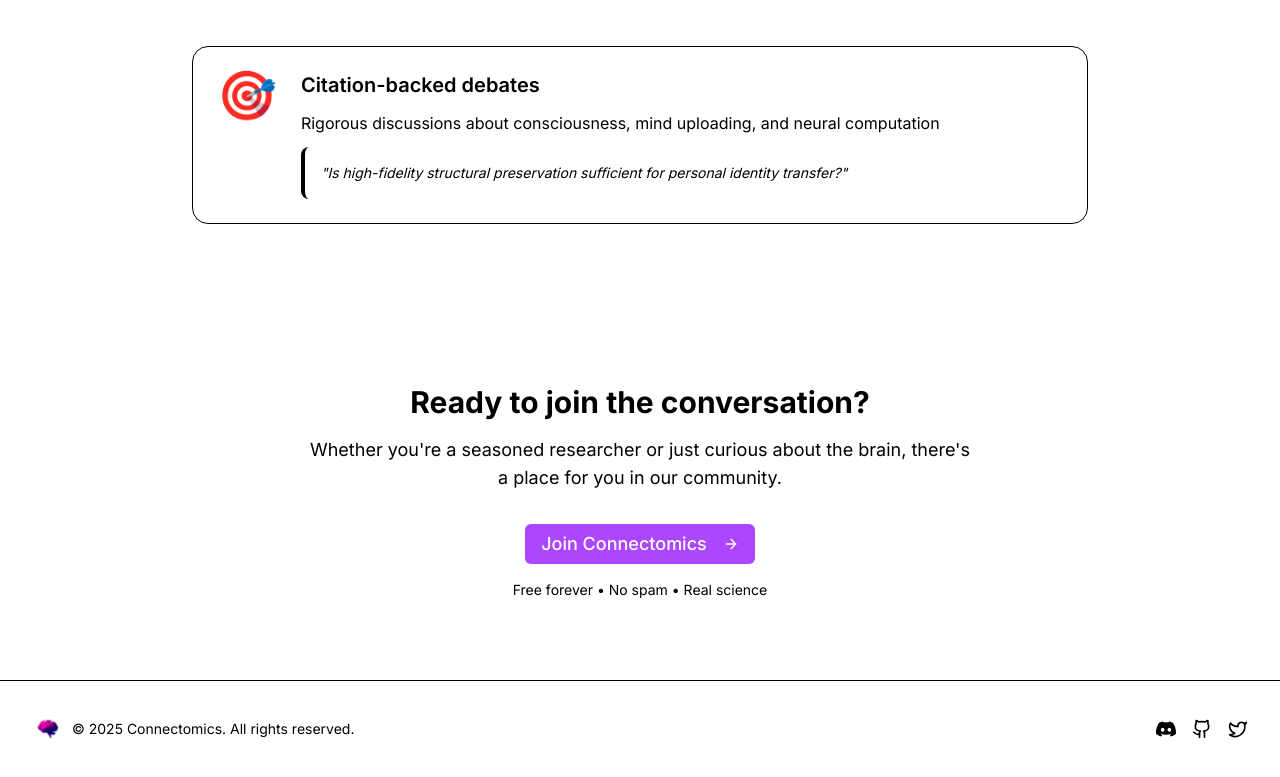
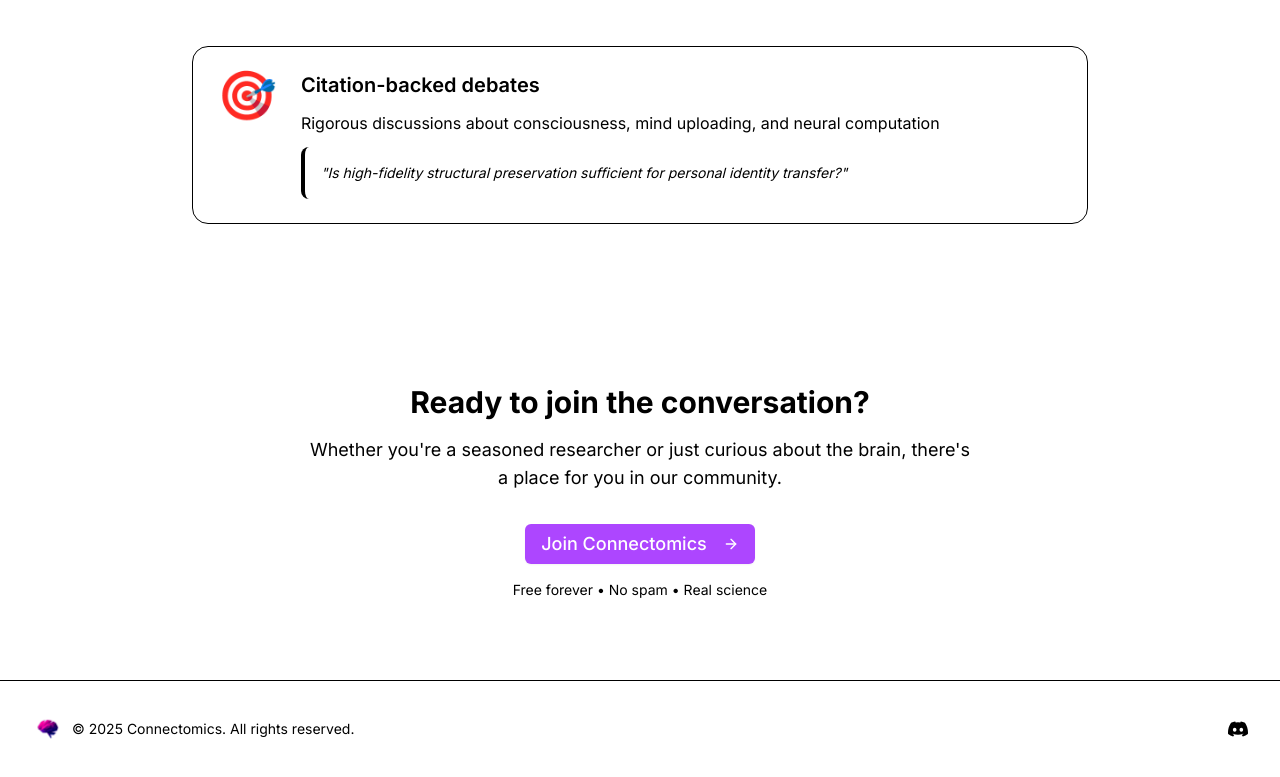
Before and after one commit to Shubert894/connectomics-site, a Next.js app: page / in a window 1280 px wide. Shown: the part 1681-2458 px from the top of the page. Built offline with nearby package versions, Linux system fonts and the light colour scheme; no server answers.

Commit message:
remove twitter and github logos

```diff
--- a/src/components/ui/footer.tsx
+++ b/src/components/ui/footer.tsx
@@ -1,6 +1,5 @@
 "use client"
 
-import {Github, Twitter } from "lucide-react"
 import Link from "next/link"
 import Image from "next/image"
 import { trackDiscordClick } from "@/lib/analytics"
@@ -28,12 +27,6 @@
                 <path d="M20.317 4.37a19.791 19.791 0 0 0-4.885-1.515.074.074 0 0 0-.079.037c-.21.375-.444.864-.608 1.25a18.27 18.27 0 0 0-5.487 0 12.64 12.64 0 0 0-.617-1.25.077.077 0 0 0-.079-.037A19.736 19.736 0 0 0 3.677 4.37a.07.07 0 0 0-.032.027C.533 9.046-.32 13.58.099 18.057a.082.082 0 0 0 .031.057 19.9 19.9 0 0 0 5.993 3.03.078.078 0 0 0 .084-.028c.462-.63.874-1.295 1.226-1.994a.076.076 0 0 0-.041-.106 13.107 13.107 0 0 1-1.872-.892.077.077 0 0 1-.008-.128 10.2 10.2 0 0 0 .372-.292.074.074 0 0 1 .077-.01c3.928 1.793 8.18 1.793 12.062 0a.074.074 0 0 1 .078.01c.12.098.246.198.373.292a.077.077 0 0 1-.006.127 12.299 12.299 0 0 1-1.873.892.077.077 0 0 0-.041.107c.36.698.772 1.362 1.225 1.993a.076.076 0 0 0 .084.028 19.839 19.839 0 0 0 6.002-3.03.077.077 0 0 0 .032-.054c.5-5.177-.838-9.674-3.549-13.66a.061.061 0 0 0-.031-.03zM8.02 15.33c-1.183 0-2.157-1.085-2.157-2.419 0-1.333.956-2.419 2.157-2.419 1.21 0 2.176 1.096 2.157 2.42 0 1.333-.956 2.418-2.157 2.418zm7.975 0c-1.183 0-2.157-1.085-2.157-2.419 0-1.333.955-2.419 2.157-2.419 1.21 0 2.176 1.096 2.157 2.42 0 1.333-.946 2.418-2.157 2.418z" />
               </svg>
             </Link>
-            <Link href="#" className="text-muted-foreground hover:text-primary transition-colors" aria-label="GitHub">
-              <Github className="h-5 w-5" />
-            </Link>
-            <Link href="#" className="text-muted-foreground hover:text-primary transition-colors" aria-label="Twitter">
-              <Twitter className="h-5 w-5" />
-            </Link>
           </div>
         </div>
       </div>
```
